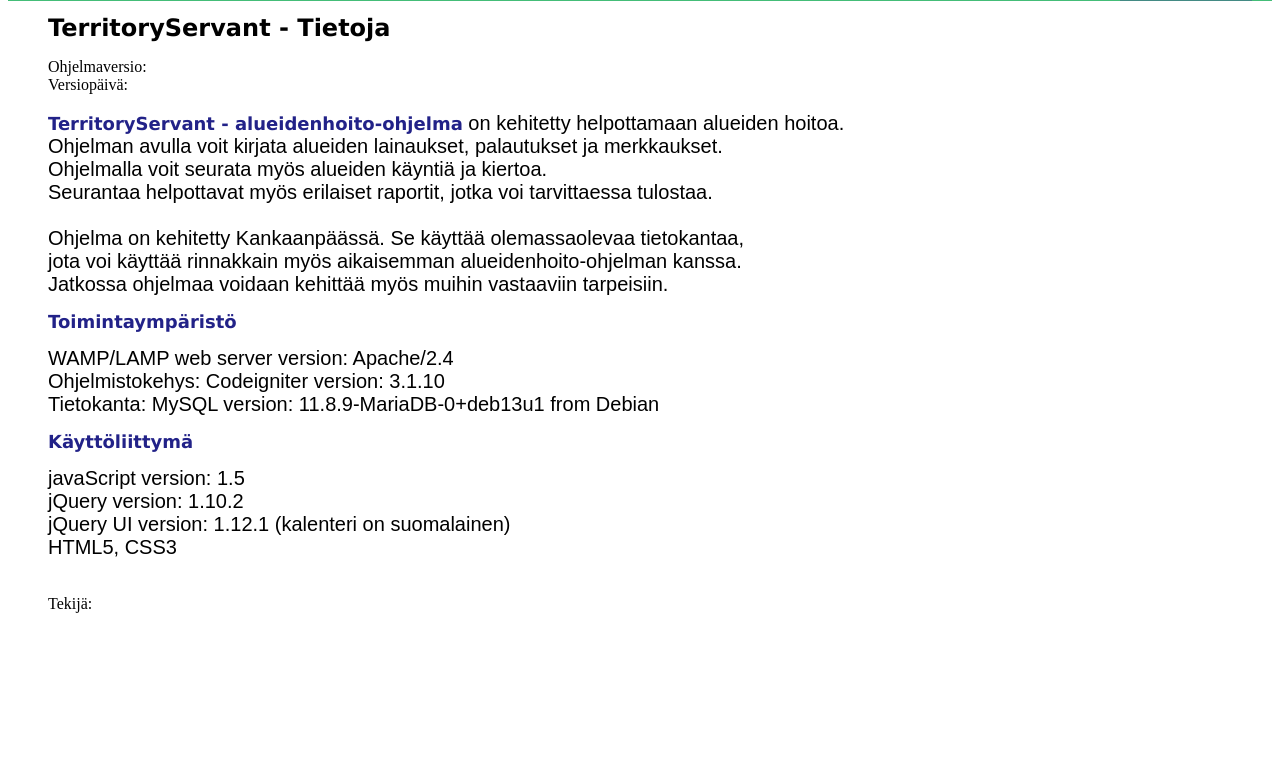
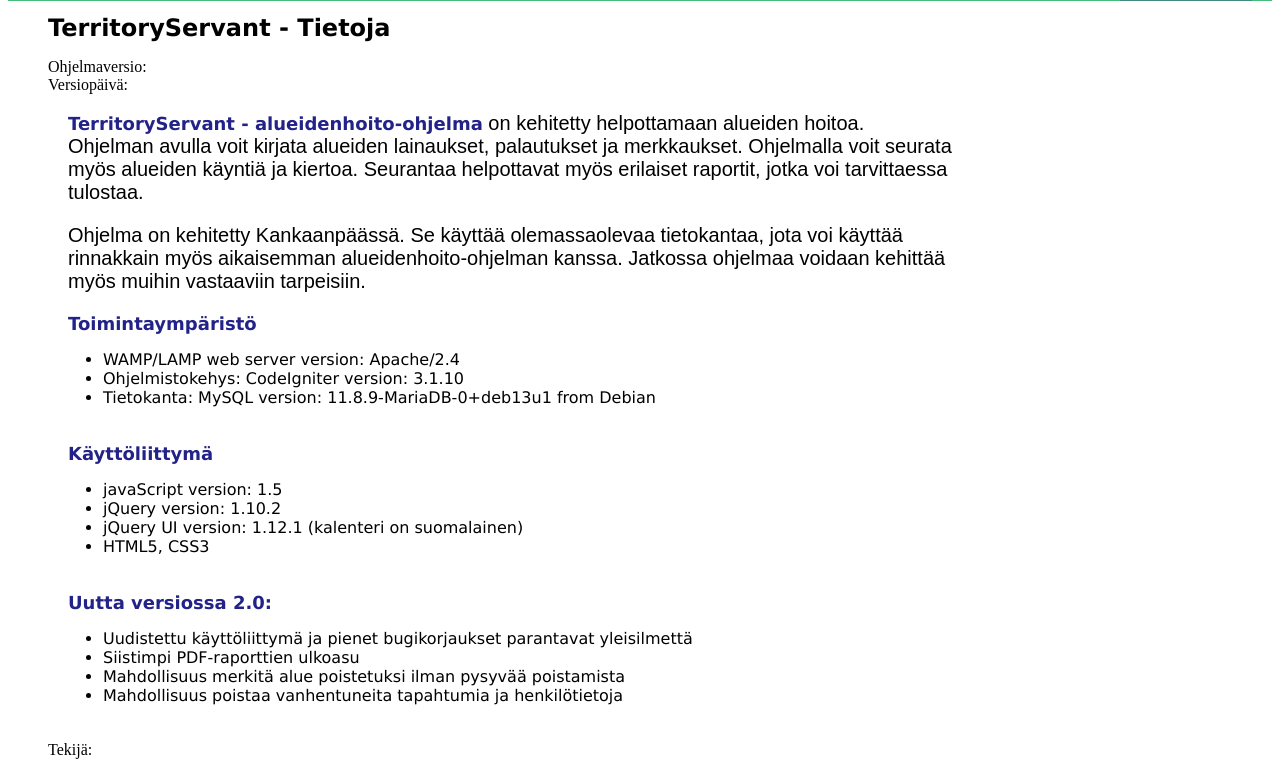
Before and after one commit to AaltonenJari/TerritoryServant, a CodeIgniter app: page /TerritoryServant/index.php/territory_controller/display_about in a window 1280 px wide. Shown: the part 78-845 px from the top of the page. Before the commit the page ends 691 px from the top, so only its background shows below. Run offline with CodeIgniter, Linux system fonts and the light colour scheme.

Commit message:
T14: Tapahtumat: Nimi-kenttä siististi + V2.0:n viimeistely

```diff
--- a/application/controllers/Territory_controller.php
+++ b/application/controllers/Territory_controller.php
@@ -536,7 +536,7 @@ class Territory_controller extends CI_Controller
                     case "person_lastname":
                         if ($aluerivi->lainassa == "1") {
                             if (empty($aluerivi->person_name) && empty($aluerivi->person_lastname)) {
-                                $resultrow->name = "Ei henkilöä";
+                                $resultrow->name = " ";
                             } else {
                                 if ($this->session->userdata('namePresentation') == "0") {
                                     //0 = firstname lsatname, 1 = lastmame, firstname; (default)
@@ -544,7 +544,14 @@ class Territory_controller extends CI_Controller
                                     $resultrow->name = $aluerivi->person_name . $name_delim . $value;
                                 } else {
                                     $name_delim = ', ';
-                                    $resultrow->name = $value . $name_delim . $aluerivi->person_name;
+
+                                    if (!empty($value) && !empty($aluerivi->person_name)) {
+                                        $resultrow->name = $value . $name_delim . $aluerivi->person_name;
+                                    } elseif (!empty($value)) {
+                                        $resultrow->name = $value;
+                                    } elseif (!empty($aluerivi->person_name)) {
+                                        $resultrow->name = $aluerivi->person_name;
+                                    }
                                 }
                             }
                          } else {
--- a/application/models/Event_model.php
+++ b/application/models/Event_model.php
@@ -231,7 +231,7 @@ class Event_model extends CI_Model
 
                 case "person_lastname":
                     if (empty($event_row->person_name) && empty($event_row->person_lastname)) {
-                        $event_result_row->name = "Ei henkilöä";
+                        $event_result_row->name = " ";
                     } else {
                         if ($this->session->userdata('namePresentation') == "0") {
                             //0 = firstname lsatname
@@ -240,7 +240,14 @@ class Event_model extends CI_Model
                         } else {
                             //1 = lastmame, firstname; (default)
                             $name_delim = ', ';
-                            $event_result_row->name =  $value . $name_delim . $event_row->person_name;
+
+                            if (!empty($value) && !empty($event_row->person_name)) {
+                                $event_result_row->name = $value . $name_delim . $event_row->person_name;
+                            } elseif (!empty($value)) {
+                                $event_result_row->name = $value;
+                            } elseif (!empty($event_row->person_name)) {
+                                $event_result_row->name = $event_row->person_name;
+                            }
                         }
                     }
 
--- a/application/models/Settings_model.php
+++ b/application/models/Settings_model.php
@@ -316,8 +316,8 @@ class Settings_model extends CI_Model
             //Merkitään asetukset alustetuksi
             $session_initialized = array(
                 'eventSaveSwitchOld' => $this->session->userdata('eventSaveSwitch'),
-                'version' => 'V1.0',
-                'version_date' => '16.12.2020',
+                'version' => 'V2.0',
+                'version_date' => '10.11.2025',
                 'author' => 'Jari Aaltonen',
                 'initialized'     => 'K'
             );
--- a/application/views/about_view.php
+++ b/application/views/about_view.php
@@ -41,48 +41,51 @@
         <br/>
       </div>
       <div class="about_desc">
-      <span>
-  	    <b class="aboutSubHdr">TerritoryServant - alueidenhoito-ohjelma</b> on kehitetty helpottamaan alueiden hoitoa.
-	    <br/>Ohjelman avulla voit kirjata alueiden lainaukset, palautukset ja merkkaukset.
-	    <br/>Ohjelmalla voit seurata myös alueiden käyntiä ja kiertoa.
-	    <br/>Seurantaa helpottavat myös erilaiset raportit, jotka voi tarvittaessa tulostaa.
-      </span>
-      <br/>
-      <br/>
-      <span>
-        Ohjelma on kehitetty Kankaanpäässä. Se käyttää olemassaolevaa tietokantaa,
-        <br/>jota voi käyttää rinnakkain myös aikaisemman alueidenhoito-ohjelman kanssa.
-        <br/>Jatkossa ohjelmaa voidaan kehittää myös muihin vastaaviin tarpeisiin.
-      </span>
-      <br/>
-      <span>
-        <h2 class="aboutSubHdr">Toimintaympäristö</h2>
-        WAMP/LAMP web server version: <?php echo $_SERVER['SERVER_SOFTWARE']; ?>
-        <br/>
-        Ohjelmistokehys: Codeigniter version: <?php echo CI_VERSION; ?>
-        <br/>
-        Tietokanta: MySQL version: <?php echo $mysql_version; ?>
-        <br/>
-      </span>
-      <span>
-        <h2 class="aboutSubHdr">Käyttöliittymä</h2>
-        javaScript version:
-        <label id="javascript_version"></label>
-        <br/>
-        jQuery version:
-        <label id="jquery_version"></label>
-        <br/>
-        jQuery UI version:
-        <label id="jquery_ui_version"></label>
-        (kalenteri on suomalainen)
-        <br/>
-        HTML5, CSS3
-        <br/>
-      </span>
+        <div class="about-chapter">
+    	  <span class="about-sub-hdr">TerritoryServant - alueidenhoito-ohjelma</span> on kehitetty helpottamaan alueiden hoitoa.
+	      <br/>Ohjelman avulla voit kirjata alueiden lainaukset, palautukset ja merkkaukset.
+	      Ohjelmalla voit seurata myös alueiden käyntiä ja kiertoa.
+	      Seurantaa helpottavat myös erilaiset raportit, jotka voi tarvittaessa tulostaa.
+        </div>
+
+        <div class="about-chapter">
+          Ohjelma on kehitetty Kankaanpäässä. Se käyttää olemassaolevaa tietokantaa,
+          jota voi käyttää rinnakkain myös aikaisemman alueidenhoito-ohjelman kanssa.
+          Jatkossa ohjelmaa voidaan kehittää myös muihin vastaaviin tarpeisiin.
+        </div>
+
+        <div class="about-chapter">
+          <div class="about-sub-hdr">Toimintaympäristö</div>
+            <ul class="about-list">
+              <li>WAMP/LAMP web server version: <?php echo $_SERVER['SERVER_SOFTWARE']; ?></li>
+              <li>Ohjelmistokehys: CodeIgniter version: <?php echo CI_VERSION; ?></li>
+              <li>Tietokanta: MySQL version: <?php echo $mysql_version; ?></li>
+            </ul>
+        </div>
+
+        <div class="about-chapter">
+          <div class="about-sub-hdr">Käyttöliittymä</div>
+            <ul class="about-list">
+              <li>javaScript version: <label id="javascript_version"></label></li>
+              <li>jQuery version: <label id="jquery_version"></label></li>
+              <li>jQuery UI version: <label id="jquery_ui_version"></label> (kalenteri on suomalainen)</li>
+              <li>HTML5, CSS3</li>
+            </ul>
+        </div>
+
+        <div class="about-chapter">
+          <div class="about-sub-hdr">Uutta versiossa 2.0:</div>
+            <ul class="about-list">
+              <li>Uudistettu käyttöliittymä ja pienet bugikorjaukset parantavat yleisilmettä</li>
+              <li>Siistimpi PDF-raporttien ulkoasu</li>
+              <li>Mahdollisuus merkitä alue poistetuksi ilman pysyvää poistamista</li>
+              <li>Mahdollisuus poistaa vanhentuneita tapahtumia ja henkilötietoja</li>
+            </ul>
+        </div>
+
       </div><!-- about_desc -->
+
       <div class="version_desc">
-        <br/>
-        <br/>
   	    <span>Tekijä: <?php echo $author; ?></span>
       </div>
     </div><!-- content -->
--- a/assets/css/group.css
+++ b/assets/css/group.css
@@ -25,7 +25,7 @@
  we have to apply background styles here
  rather than on thead */
 #table2 th {
-  padding:3px 3px 3px 15px;
+  padding:3px 3px 3px 8px;
   border-left: 1px dotted rgba(200, 209, 224, 0.6);
   border-bottom: 1px solid #e8e8e8;
   text-transform: uppercase;
--- a/assets/css/person.css
+++ b/assets/css/person.css
@@ -25,7 +25,7 @@
  we have to apply background styles here
  rather than on thead */
 #table2 th {
-  padding:3px 3px 3px 15px;
+  padding:3px 3px 3px 8px;
   border-left: 1px dotted rgba(200, 209, 224, 0.6);
   border-bottom: 1px solid #e8e8e8;
   text-transform: uppercase;
--- a/assets/css/territory.css
+++ b/assets/css/territory.css
@@ -25,7 +25,7 @@
  we have to apply background styles here
  rather than on thead */
 #table2 th {
-  padding:3px 3px 3px 15px;
+  padding:3px 10px 3px 10px;
   border-left: 1px dotted rgba(200, 209, 224, 0.6);
   border-bottom: 1px solid #e8e8e8;
   text-transform: uppercase;
@@ -43,7 +43,7 @@ table {
 }
 
 #table2 td {
-  padding:3px 3px 3px 15px;
+  padding:3px 10px 3px 10px;
 }
 
 #table2 tbody tr {
@@ -142,8 +142,12 @@ h2 {
   text-align: center;
 }
 
-#table2 tr th:nth-child(1), #table2 tr th:nth-child(4), #table2 tr td:nth-child(4), #table2 tr th:nth-child(5), #table2 tr th:nth-child(6) {
+#table2 tr th:nth-child(1), #table2 tr th:nth-child(4), #table2 tr td:nth-child(4) {
   text-align: center;
+}
+
+#table2 tr th:nth-child(5), #table2 tr th:nth-child(6) {
+  text-align: right;
 }
 
 #table2 tr td:nth-child(5), #table2 tr td:nth-child(6) {
@@ -329,7 +333,7 @@ a slight movement of the header row */
 }
 
 .about_desc {
-  padding-left: 40px;
+  padding-left: 60px;
   padding-right: 300px;
   font-family: sans-serif;
   font-size:20px
@@ -339,8 +343,23 @@ a slight movement of the header row */
   padding-left: 40px;
 }
 
-.aboutSubHdr {
-  font-family: Verdana,Arial,Helvetica,sans-serif;
+
+.about-list {
+  font-family: Verdana, Arial, Helvetica, sans-serif;
+  font-size: 16px;
+  color: #000;
+  list-style-type: disc;    /* näyttää luetelmapallot */
+  margin-left: 25px;        /* sisennys vasemmalta */
+  padding-left: 10px;       /* pieni lisäsisennys */
+}
+
+.about-sub-hdr {
+  font-family: Verdana, Arial, Helvetica, sans-serif;
   font-size: 18px;
   color: #228;
+  font-weight: bold;
 }
+
+.about-chapter {
+	padding-bottom: 20px;
+}
--- a/assets/css/territory_update.css
+++ b/assets/css/territory_update.css
@@ -25,7 +25,7 @@
  we have to apply background styles here
  rather than on thead */
 #table2 th {
-  padding:3px 3px 3px 15px;
+  padding:3px 3px 3px 8px;
   border-left: 1px dotted rgba(200, 209, 224, 0.6);
   border-bottom: 1px solid #e8e8e8;
   text-transform: uppercase;
```
